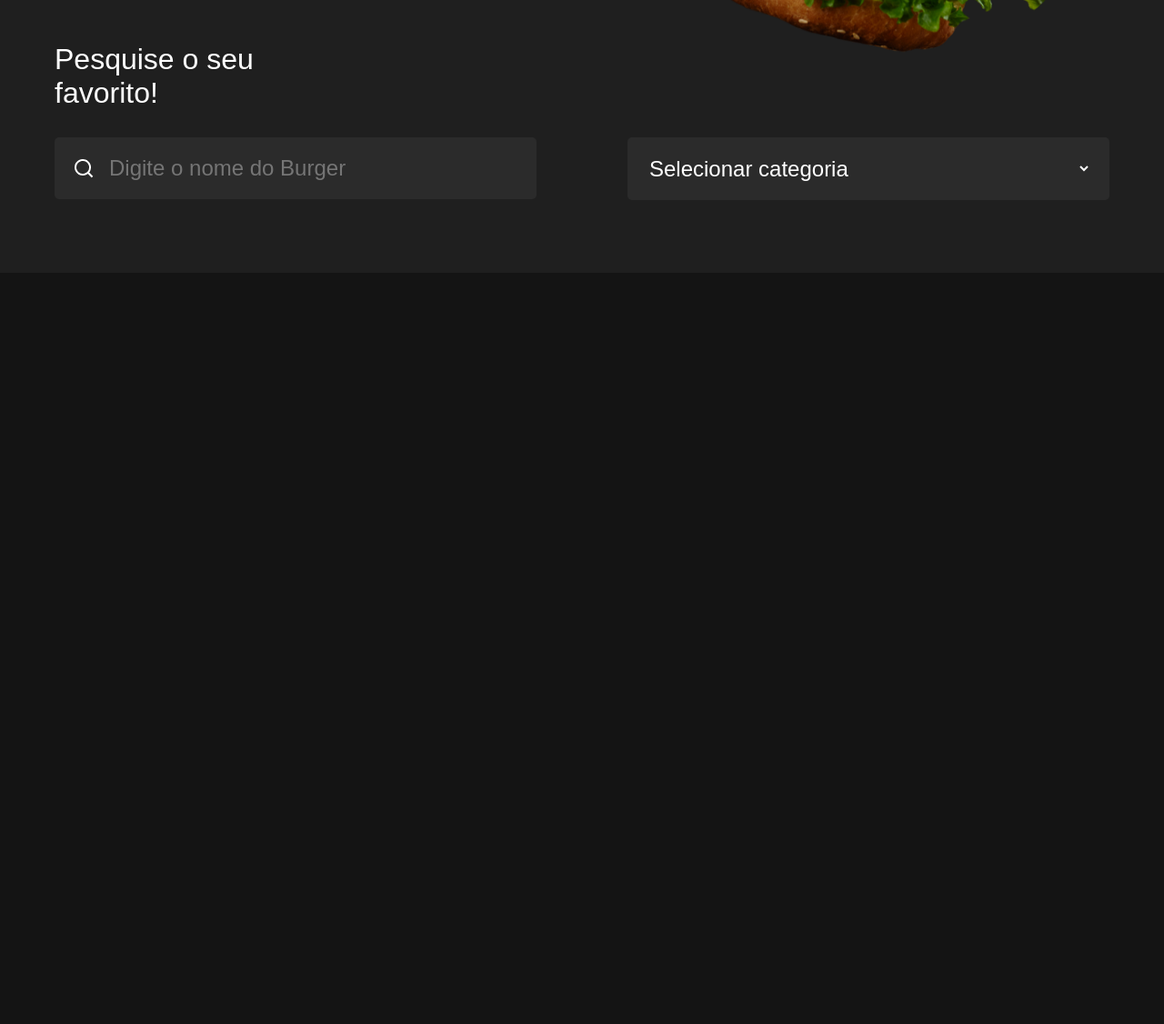
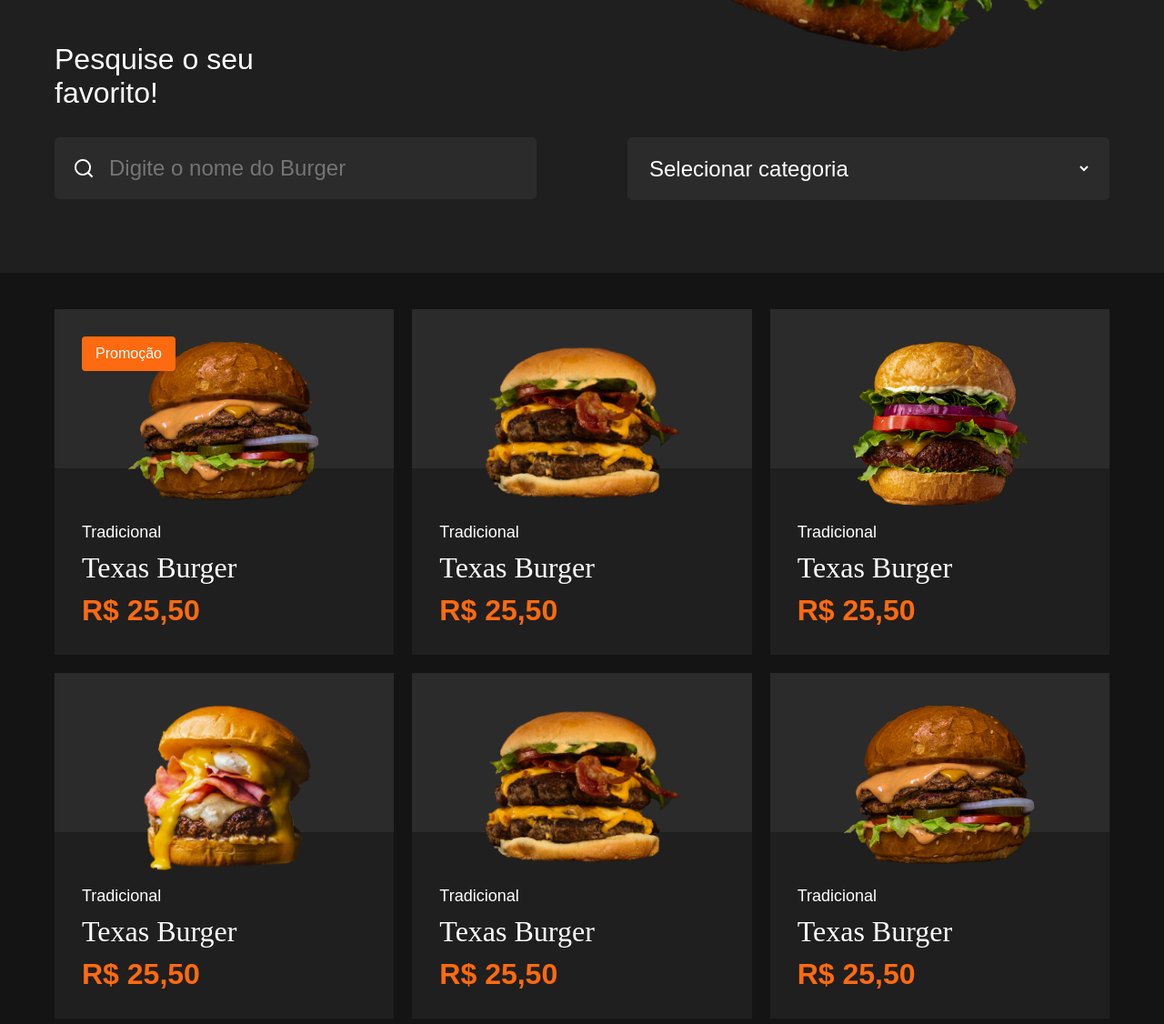
Before and after one commit to KaioCBraga/projeto-b7burger, a plain HTML site: page index.html in a window 1280 px wide. Shown: the part 670-1796 px from the top of the page at 91% size. Before the commit the page ends 970 px from the top, so only its background shows below. Drawn offline with Linux system fonts and the light colour scheme; a web font is replaced by a local one.

Commit message:
main
main finalizado

```diff
--- a/assets/css/style.css
+++ b/assets/css/style.css
@@ -199,6 +199,74 @@ header .menu-icon div {
   border-right: 20px solid transparent;
 }
 
+/* PRODUCTS */
+
+main .products-grid {
+  display: grid;
+  grid-template-columns: 1fr 1fr 1fr;
+  gap: 20px;
+  margin: 40px 0;
+}
+
+.product-item {
+  display: block;
+  border: 8px;
+  overflow: hidden;
+  text-decoration: none;
+  position: relative;
+}
+
+.product-item:hover {
+  opacity: 0.8;
+}
+
+.product-item .warning {
+  position: absolute;
+  top: 30px;
+  left: 30px;
+  background-color: #fe6a0f;
+  font-size: 16px;
+  font-weight: 500;
+  color: #fff;
+  padding: 10px 15px;
+  border-radius: 4px;
+}
+
+.product-item .photo {
+  text-align: center;
+  background-color: #2b2b2b;
+  padding-top: 30px;
+}
+
+.product-item .photo img {
+  max-width: 100%;
+}
+
+.product-item .info {
+  background-color: #1f1f1f;
+  padding: 60px 30px 30px 30px;
+  margin-top: -50px;
+}
+
+.product-item .product-category {
+  font-size: 18px;
+  color: #fff;
+  font-weight: 500;
+}
+
+.product-item .product-name {
+  font-family: "Calistoga";
+  font-size: 32px;
+  color: #fff;
+  margin: 10px 0;
+}
+
+.product-item .product-price {
+  font-size: 32px;
+  font-weight: bold;
+  color: #fe6a0f;
+}
+
 @media (max-width: 820px) {
   header nav {
     display: none;
@@ -241,4 +309,14 @@ header .menu-icon div {
     flex-direction: column;
     gap: 20px;
   }
+
+  main .products-grid {
+    grid-template-columns: 1fr 1fr;
+  }
 }
+
+@media (max-width: 500px) {
+  main .products-grid {
+    grid-template-columns: 1fr;
+  }
+}
--- a/index.html
+++ b/index.html
@@ -64,6 +64,80 @@
       </div>
     </div>
   </section>
+  <main>
+    <div class="container">
+      <div class="products-grid">
+        <a href="" class="product-item">
+          <div class="warning">Promoção</div>
+          <div class="photo">
+            <img src="./assets/burgers/burger1.png" alt="">
+          </div>
+          <div class="info">
+            <div class="product-category">Tradicional</div>
+            <div class="product-name">Texas Burger</div>
+            <div class="product-price">R$ 25,50</div>
+          </div>
+        </a>
+
+        <a href="" class="product-item">
+
+          <div class="photo">
+            <img src="./assets/burgers/burger2.png" alt="">
+          </div>
+          <div class="info">
+            <div class="product-category">Tradicional</div>
+            <div class="product-name">Texas Burger</div>
+            <div class="product-price">R$ 25,50</div>
+          </div>
+        </a>
+
+        <a href="" class="product-item">
+          <div class="photo">
+            <img src="./assets/burgers/burger3.png" alt="">
+          </div>
+          <div class="info">
+            <div class="product-category">Tradicional</div>
+            <div class="product-name">Texas Burger</div>
+            <div class="product-price">R$ 25,50</div>
+          </div>
+        </a>
+
+        <a href="" class="product-item">
+          <div class="photo">
+            <img src="./assets/burgers/burger4.png" alt="">
+          </div>
+          <div class="info">
+            <div class="product-category">Tradicional</div>
+            <div class="product-name">Texas Burger</div>
+            <div class="product-price">R$ 25,50</div>
+          </div>
+        </a>
+
+        <a href="" class="product-item">
+          <div class="photo">
+            <img src="./assets/burgers/burger2.png" alt="">
+          </div>
+          <div class="info">
+            <div class="product-category">Tradicional</div>
+            <div class="product-name">Texas Burger</div>
+            <div class="product-price">R$ 25,50</div>
+          </div>
+        </a>
+
+        <a href="" class="product-item">
+          <div class="photo">
+            <img src="./assets/burgers/burger1.png" alt="">
+          </div>
+          <div class="info">
+            <div class="product-category">Tradicional</div>
+            <div class="product-name">Texas Burger</div>
+            <div class="product-price">R$ 25,50</div>
+          </div>
+        </a>
+
+      </div>
+    </div>
+  </main>
 </body>
 
 </html>
```
